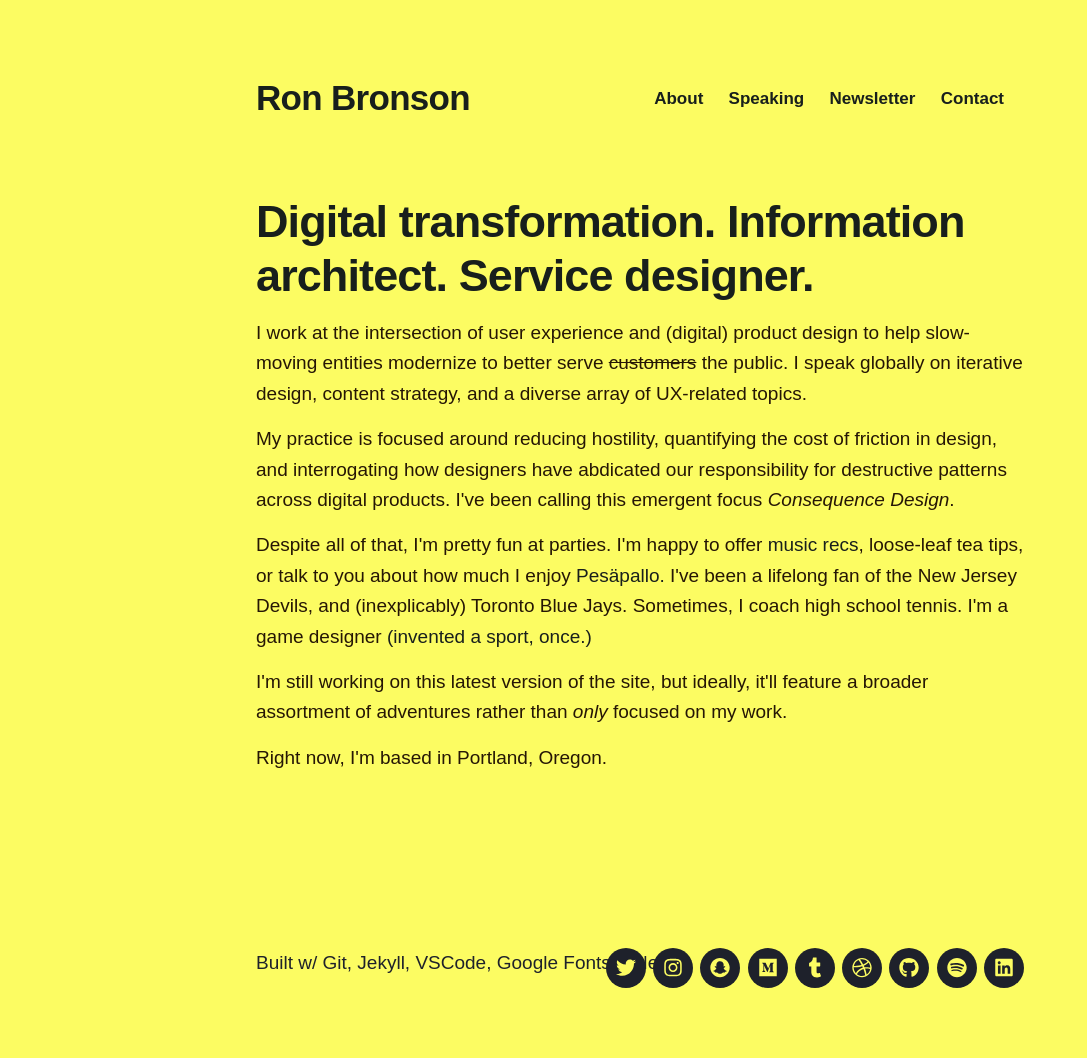
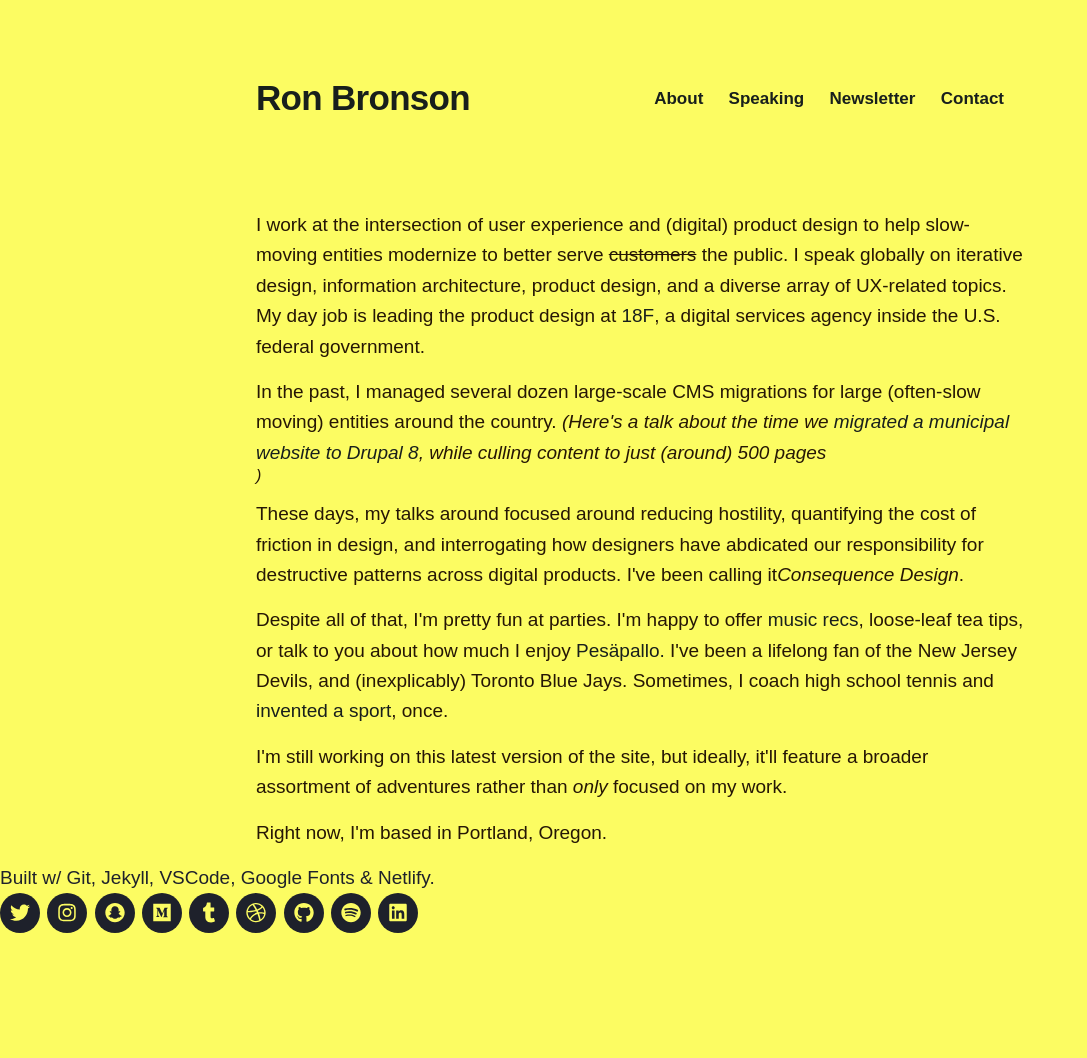
Before and after one commit to quarterback/2020-home, a Jekyll site: the page built from index.html, in a window 1280 px wide. Shown: the whole page, without its empty margins (0-1087 px from the left). Built offline with Jekyll 4.4.1, drawn with Linux system fonts in a browser that asks for light colours; nearby versions of some CDN libraries; some web fonts are replaced; after the commit the page ends 943 px from its top, so only the background shows below that.

Commit message:
Updated index.html

```diff
--- a/index.html
+++ b/index.html
@@ -9,13 +9,15 @@
 
 	<div class="wrap">
 
-		<h1>Digital transformation. Information architect. Service designer.</h1>
-		<p>I work at the intersection of user experience and (digital) product design to help slow-moving entities modernize to better serve <s>customers</s> the public. I speak globally on iterative design, content strategy, and a diverse array of UX-related topics. </p>
+		<h1></h1>
+		<p>I work at the intersection of user experience and (digital) product design to help slow-moving entities modernize to better serve <s>customers</s> the public. I speak globally on iterative design, information architecture, product design, and a diverse array of UX-related topics. My day job is leading the product design at <a href="https://18f.gsa.gov">18F</a>, a digital services agency inside the U.S. federal government. </p>
 
-	 <p>My practice is focused around reducing hostility, quantifying the cost of friction in design, and interrogating how designers have abdicated our responsibility for destructive patterns across digital products. I've been calling this emergent focus <em>Consequence Design</em>. </p>
+		<p>In the past, I managed several dozen large-scale CMS migrations for large (often-slow moving) entities around the country. <em>(Here's a talk about the time we <a href="https://now.ronbronson.com/project/2018-04-drupal">migrated a municipal website to Drupal 8</a>, while culling content to just (around) 500 pages</p>) </em>
+
+	 <p>These days, my talks around focused around reducing hostility, quantifying the cost of friction in design, and interrogating how designers have abdicated our responsibility for destructive patterns across digital products. I've been calling it<em>Consequence Design</em>. </p>
 
 		<p>Despite all of that, I'm pretty fun at parties.  I'm happy to offer <a href="https://www.last.fm/user/omnivoreron">music recs</a>, loose-leaf tea tips, or talk to you about how much I enjoy <a href="https://www.youtube.com/watch?v=H_navSFGj0I">Pesäpallo.</a>  I've been a lifelong fan of the New Jersey Devils, and (inexplicably) Toronto Blue Jays.
-		Sometimes, I coach high school tennis. I'm a game designer <a href="https://en.wikipedia.org/wiki/Tennis_polo">(invented a sport, once.)</a>
+		Sometimes, I coach high school tennis and <a href="https://en.wikipedia.org/wiki/Tennis_polo">invented a sport</a>, once.
 
 		<p>I'm still working on this latest version of the site, but ideally, it'll feature a broader assortment of adventures rather than <em>only</em> focused on my work. </p>
 
@@ -26,6 +28,7 @@
 
 </section>
 
+<!--
 <section class="portfolio">
 
 	<div class="content-wrap portfolio-wrap">
@@ -43,10 +46,10 @@
 				<div class="portfolio-item__content">
 					<div class="portfolio-item__info">
 						<h2 class="portfolio-item__title">{{ project.title }}</h2>
-						<p class="portfolio-item__subtitle">{{ project.subtitle }}</p>
+						<p class="portfolio-item__subtitle">{{ project.subtitle }}</p> -->
 					</div>
 				</div>
-
+--
 			</a>
 
 		</div>
```
